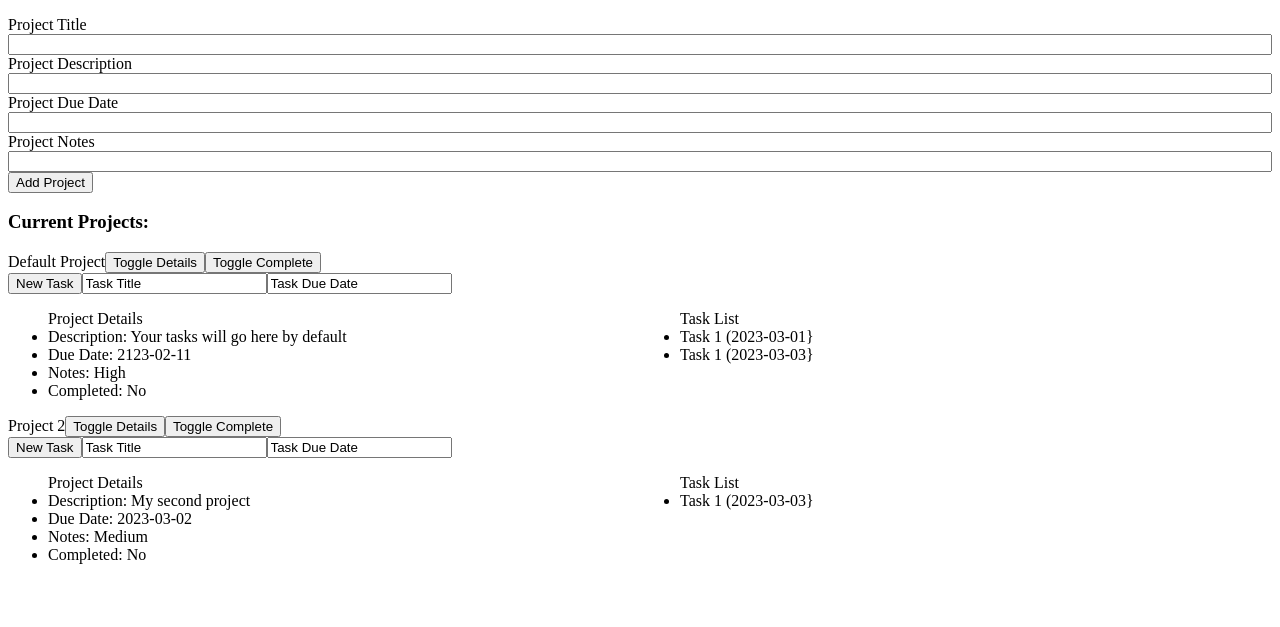
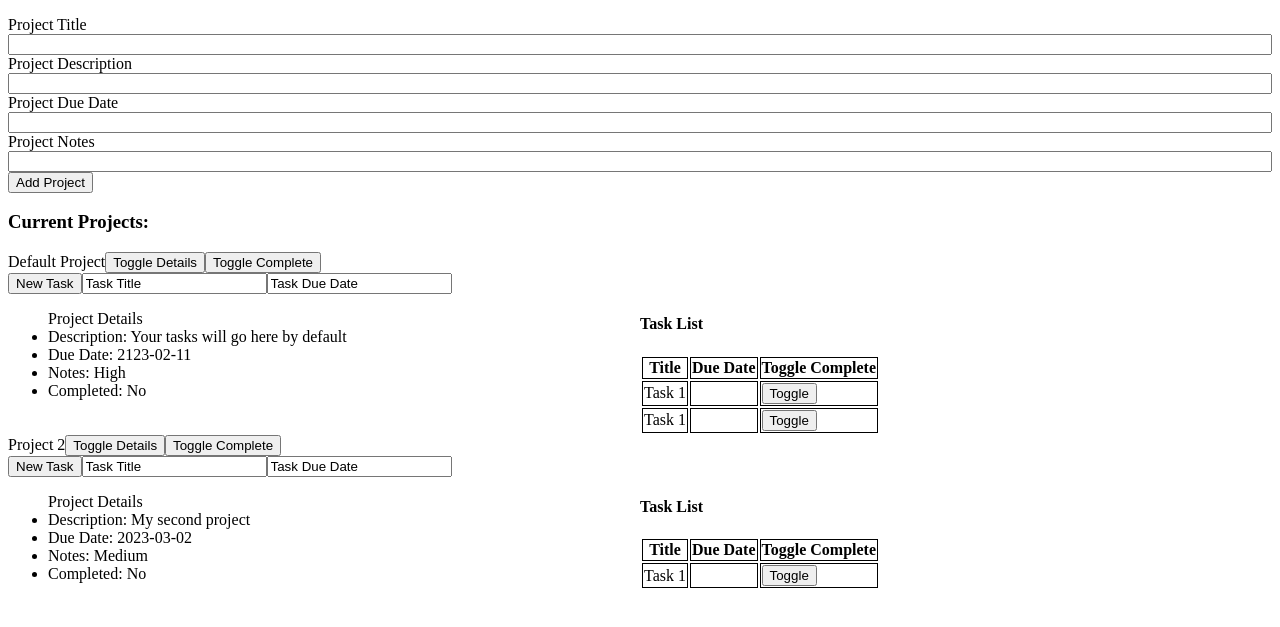
Before and after one commit to nathan-culley/to-do-list, a website built with webpack: page dist/index.html in a window 1280 px wide. Shown: the part 105-732 px from the top of the page. Built offline with nearby package versions, Linux system fonts and the light colour scheme.

Commit message:
Display task list as table
Rather than generating a ul element with li elements for each task, the task list now generates a table with columns for the task title, task due date, and a completion button. The button--as does the completion button for overall projects--does not seem to accurately assign 'completed: true/false' and the CSS styles appropriate; fixing this is the next priority.

```diff
--- a/src/style.css
+++ b/src/style.css
@@ -20,3 +20,11 @@
   display: grid;
   grid-template-columns: 1fr 1fr;
 }
+
+th {
+  border: solid 1px black;
+}
+
+td {
+  border: solid 1px black;
+}
--- a/src/ui.js
+++ b/src/ui.js
@@ -277,16 +277,70 @@ function displayProjectDetails(projDetails, project) {
 //function to display list of tasks under each project
 
 function displayTaskList(proj, project) {
+    const taskListTitle = document.createElement("h4");
+    taskListTitle.textContent = "Task List";
+    proj.appendChild(taskListTitle);
 
-    const tasks = document.createElement("ul");
-    tasks.textContent = "Task List";
-    proj.appendChild(tasks);
+    const taskTable = document.createElement("table");
+    proj.appendChild(taskTable);
+    const taskHeader = document.createElement("tr");
+    taskTable.appendChild(taskHeader);
+
+    const titleHeader = document.createElement("th");
+    const dueDateHeader = document.createElement("th");
+    const completeHeader = document.createElement("th");
+
+    titleHeader.textContent = "Title";
+    dueDateHeader.textContent = "Due Date";
+    completeHeader.textContent = "Toggle Complete";
+
+    taskHeader.appendChild(titleHeader);
+    taskHeader.appendChild(dueDateHeader);
+    taskHeader.appendChild(completeHeader);
 
 
     for (let task of project.taskList) {
-        const todo = document.createElement("li");
-        todo.textContent = task.title + " (" + task.dueDate + "}";
-        tasks.appendChild(todo);
+        // const todo = document.createElement("li");
+        // todo.textContent = task.title + " (" + task.dueDate + "}";
+        // tasks.appendChild(todo);
+
+        const taskRow = document.createElement("tr");
+        taskRow.setAttribute("completed", "false");
+        taskTable.appendChild(taskRow);
+
+        const taskTitle = document.createElement("td");
+        taskTitle.textContent = task.title;
+        taskRow.appendChild(taskTitle);
+
+        const taskDueDate = document.createElement("td");
+        taskTitle.textContet = task.dueDate;
+        taskRow.appendChild(taskDueDate);
+
+        const taskComplete = document.createElement("td");
+        taskRow.appendChild(taskComplete);
+
+        // const taskBtn = document.createElement("button");
+        // taskBtn.setAttribute("type", "submit");
+        // taskBtn.textContent = "Toggle";
+        // taskComplete.appendChild(taskBtn);
+
+        const taskBtn = document.createElement("button");
+        taskBtn.className = "task-button";
+        taskBtn.textContent = "Toggle";
+        taskComplete.appendChild(taskBtn);
+        taskBtn.addEventListener("click", function() {
+            if (task.completed == true) {
+                task.completed = false;
+                taskRow.setAttribute("completed", "true");
+            }
+            else if (task.completed == false) {
+                task.completed = true;
+                taskRow.setAttribute("completed", "false");
+            }
+            console.log(project.taskList);
+        })
+
+
     }
 
 }
```
